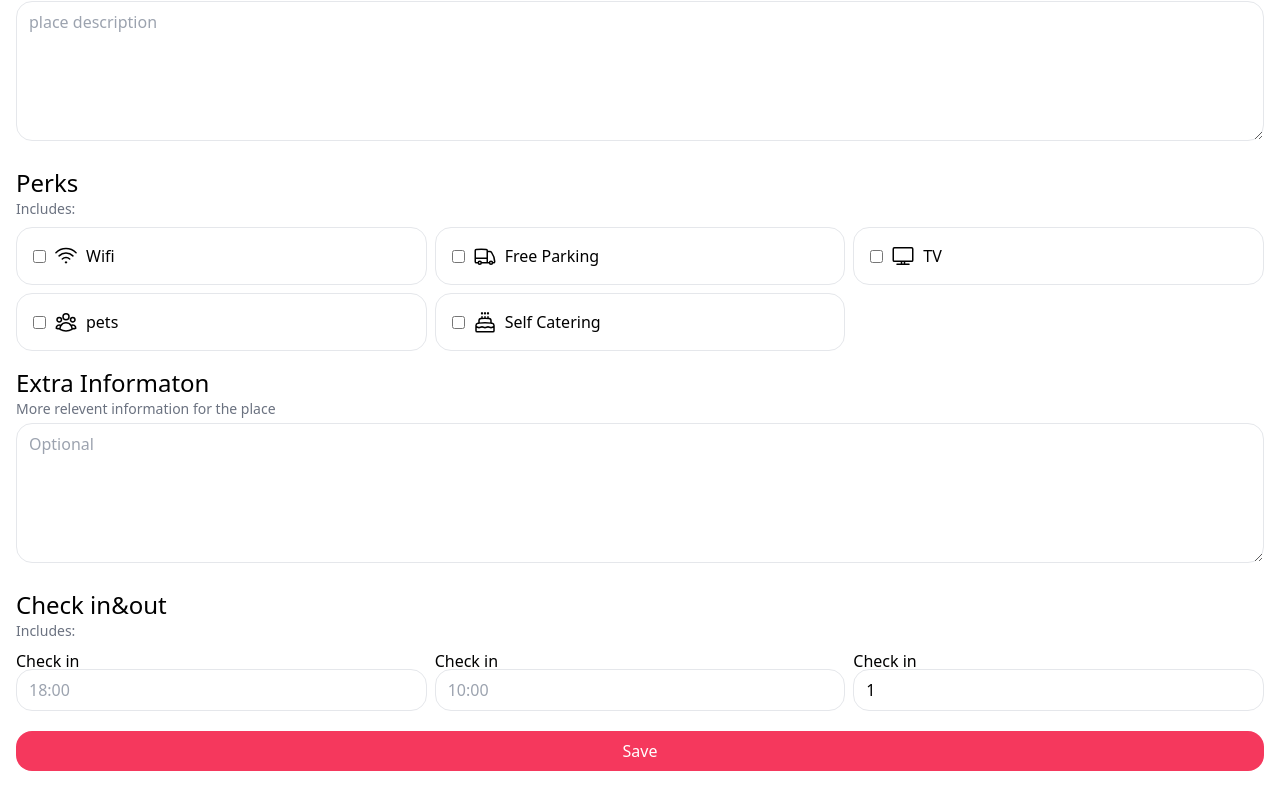
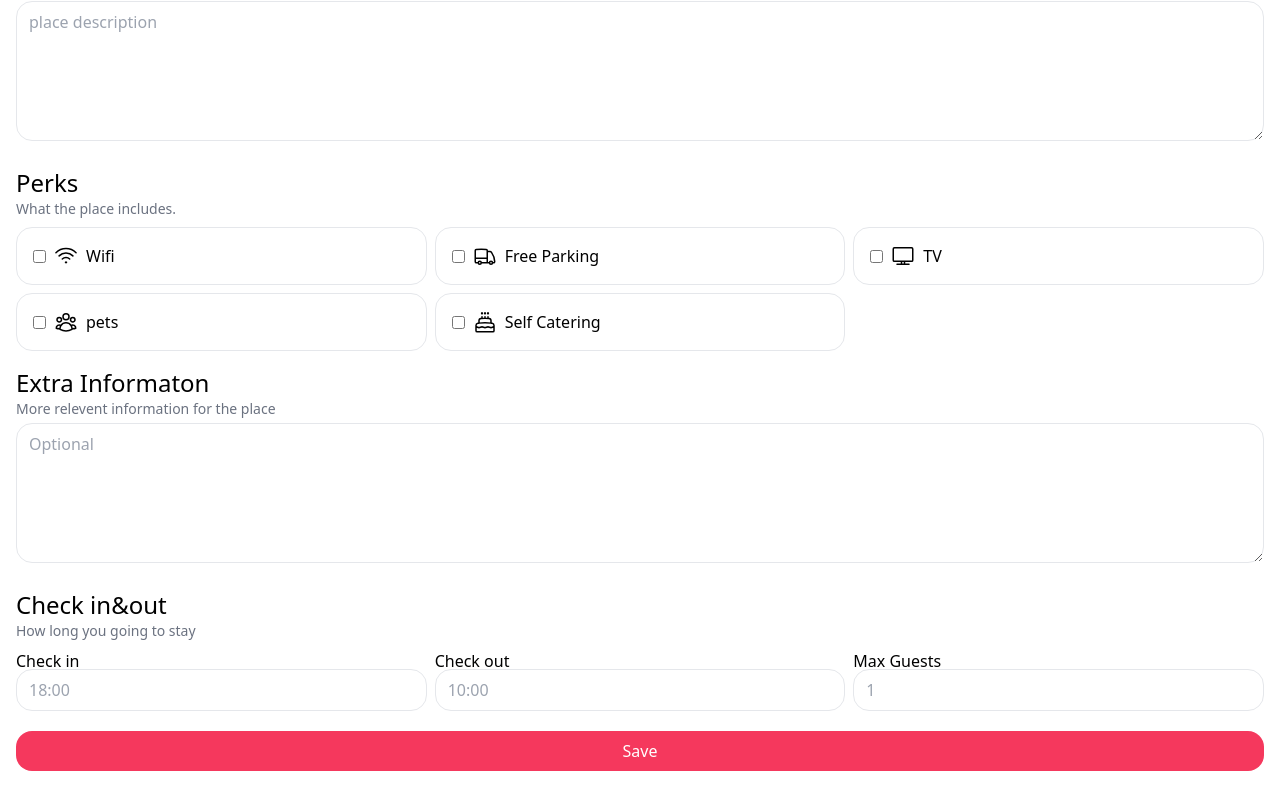
Before and after one commit to ArnoldRamodike/Prenotazione, a React (Vite) app in the folder client/: page /account/places/new in a window 1280 px wide. Shown: the part 725-1528 px from the top of the page. Built offline with nearby package versions, Linux system fonts and the light colour scheme; no server answers.

Commit message:
Places for update functionality

```diff
--- a/client/src/forms/PlacesForm.jsx
+++ b/client/src/forms/PlacesForm.jsx
@@ -1,11 +1,12 @@
 import axios from 'axios';
-import { useState } from 'react'
+import { useState, useEffect } from 'react'
 import PhotosUploader from '../Components/PhotosUploader';
 import Perks from '../Components/Perks';
 import AccountNav from '../Components/AccountNav';
-import { Navigate } from 'react-router-dom';
+import { Navigate, useParams } from 'react-router-dom';
 
 const PlacesForm = () => {
+    const {id} = useParams();
     const [title, setTitle] = useState('');
     const [address, setAddress] = useState('');
     const [addedPhotos, setAddedPhotos] = useState([]);
@@ -14,8 +15,29 @@ const PlacesForm = () => {
     const [extraInfo, setExtraInfo] = useState('');
     const [checkIn, setCheckIn] = useState('');
     const [checkOut, setCheckOut] = useState('');
-    const [maxGuests, setMaxGuests] = useState(1);
+    const [maxGuests, setMaxGuests] = useState('');
     const [redirect, setRedirect] = useState(false);
+
+
+    useEffect( () => {
+      if (!id) {
+        return;
+      }
+       axios.get('/places/'+id).
+      then(response => {
+        const {data} = response;
+        setTitle(data.title);
+        setDescription(data.description);
+        setAddress(data.address);
+        setAddedPhotos(data.photos);
+        setExtraInfo(data.extraInfo);
+        setPerks(data.perks);
+        setCheckIn(data.checkIn);
+        setCheckOut(data.checkOut);
+        setMaxGuests(data.maxGuests);
+      });
+
+    }, [id])
 
     function inputHeader(text) {
       return(
@@ -37,24 +59,32 @@ const PlacesForm = () => {
       )
     }
 
-     async function addNewPlace(ev) {
+     async function savePlace(ev) {
       ev.preventDefault();
-      await axios.post('/places', {
-          title, address, addedPhotos,
+      const placeData = {title, address, addedPhotos,
         description, perks, extraInfo,
-          checkIn, checkOut, maxGuests
+        checkIn, checkOut, maxGuests}
+      if (id) {
+        //Update functiionality
+        await axios.put(`/places/${id}`, {
+          id, ...placeData,
       });
+      }else{
+       //Create new place
+      await axios.post('/places', placeData);
+      }
+
       setRedirect(true);
     }
 
     if (redirect) {
-        return <Navigate to={'account/places'}/>
+        return <Navigate to={'/account/places'}/>
     }
 
   return (
     <div >
       <AccountNav/>
-    <form onSubmit={addNewPlace}>
+     <form onSubmit={savePlace}>
         {preInput('title', 'Title of your place, keep it short and simple')}
         <input type="text" placeholder="title" value={title} onChange={ev => setTitle(ev.target.value)}/>
         {preInput('Address', 'The place physical address')}
@@ -62,31 +92,28 @@ const PlacesForm = () => {
         <PhotosUploader addedPhotos={addedPhotos} onChange={setAddedPhotos}/>
         {preInput('Description', 'This describe the place and how it stands out')}
         <textarea className="" placeholder="place description" value={description} onChange={ev => setDescription(ev.target.value)}/>
-      <h2 className="text-2xl mt-4">Perks</h2>
-      <p className="text-gray-500 text-sm">Includes:</p>
+        {preInput('Perks', 'What the place includes.')}
           <div className="grid gap-2 grid-cols-2 md:grid-cols-2 lg:grid-cols-3 mt-2">
             <Perks selected={perks} onchange={setPerks} />
           </div>
         {preInput('Extra Informaton', 'More relevent information for the place')}
         <textarea className="" placeholder="Optional" value={extraInfo} onChange={ev => setExtraInfo(ev.target.value)}/>
-      <h2 className="text-2xl mt-4">Check in&out</h2>
-      <p className="text-gray-500 text-sm">Includes:</p>
+        {preInput('Check in&out', 'How long you going to stay')}
         <div className="grid sm:grid-cols-3 gap-2">
           <div className="">
             <h3 className="mt-2 -mb-2">Check in</h3>
             <input type="text" placeholder="18:00" value={checkIn} onChange={ev => setCheckIn(ev.target.value)}/>
           </div>
           <div className="">
-        <h3 className="mt-2 -mb-2">Check in</h3>
+          <h3 className="mt-2 -mb-2">Check out</h3>
             <input type="text" placeholder="10:00" value={checkOut} onChange={ev => setCheckOut(ev.target.value)}/>
           </div>
           <div className="">
-        <h3 className="mt-2 -mb-2">Check in</h3>
+          <h3 className="mt-2 -mb-2">Max Guests</h3>
             <input type="number" placeholder="1" value={maxGuests} onChange={ev => setMaxGuests(ev.target.value)}/>
           </div>
         </div>
-      <button className="primary my-4">Save</button>
-
+        <button className="primary my-4">{id? 'Update': 'Save'}</button>
     </form>
   </div>
   )
```
Lines whose indentation alone changed are shown as unchanged.
